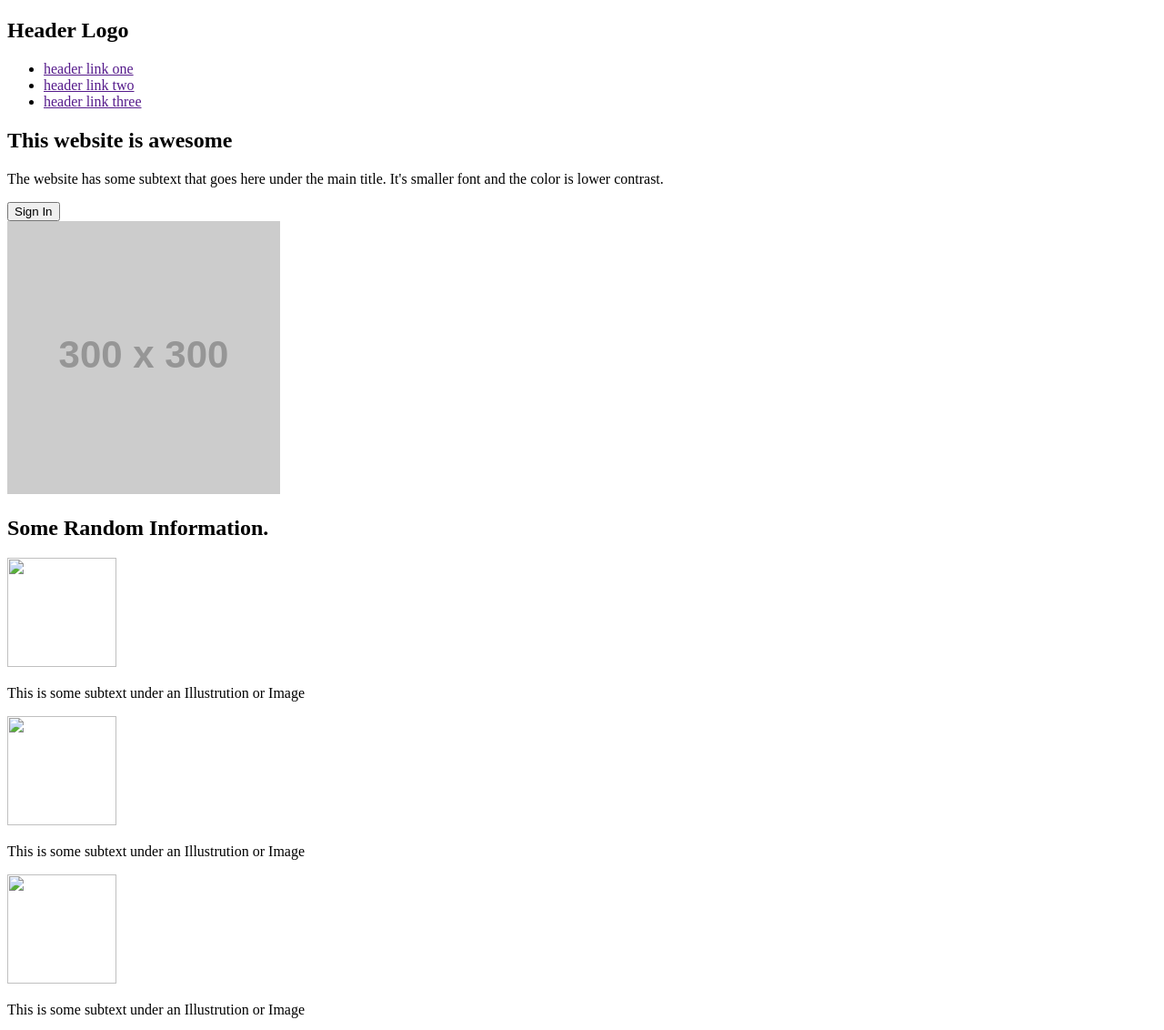
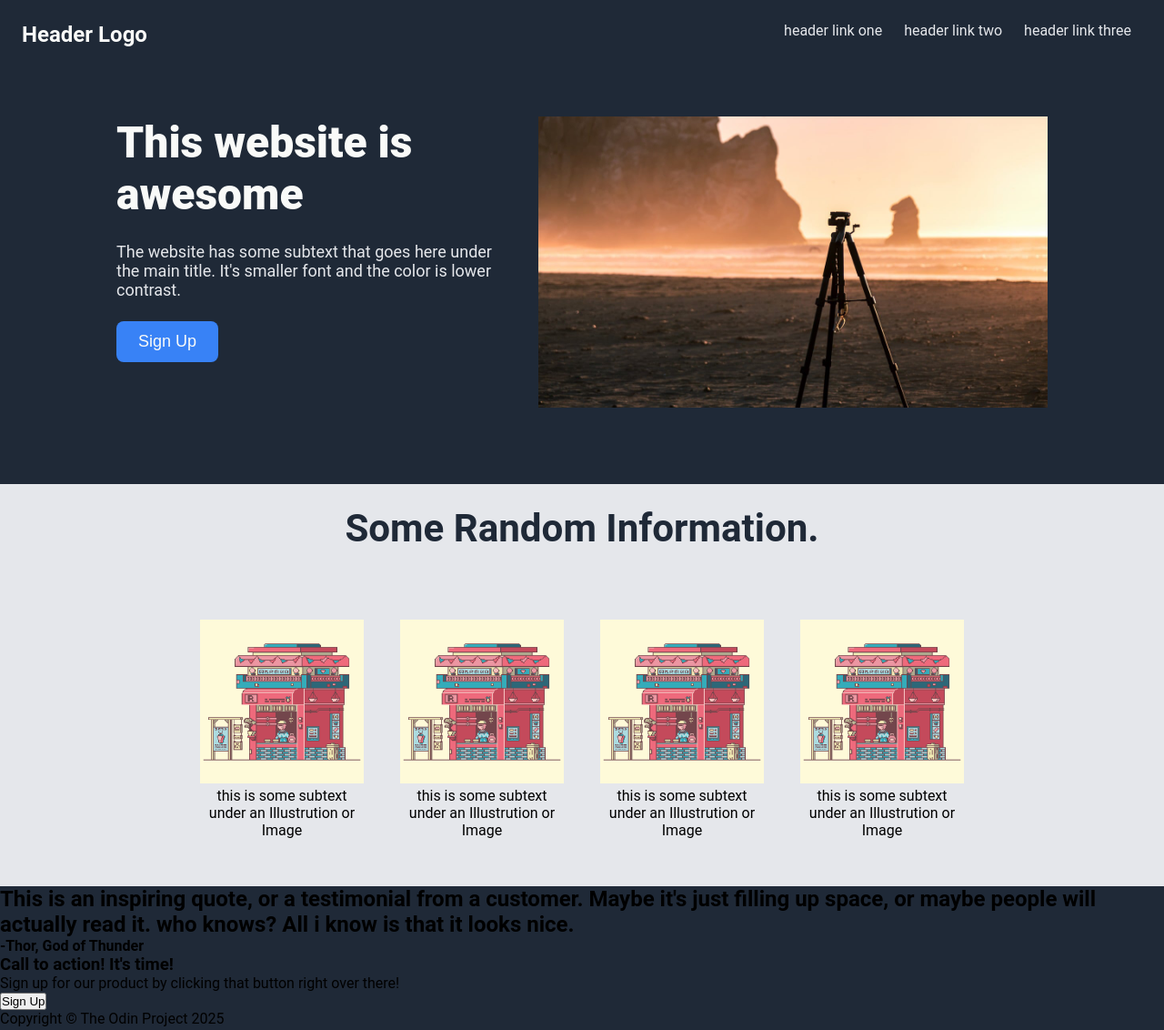
Before and after one commit to FrontEndExplorer-Temp/landing-page, a plain HTML site: page index.html in a window 1280 px wide. Shown: the top 1132 px of the page at 91% size. Drawn offline with Linux system fonts and the light colour scheme; placeholder pictures from the web are drawn by us.

Commit message:
add styles

```diff
--- a/index.html
+++ b/index.html
@@ -4,11 +4,12 @@
     <meta charset="UTF-8" />
     <meta name="viewport" content="width=device-width, initial-scale=1.0" />
     <title>Landing Page</title>
+    <link rel="stylesheet" href="/style/style.css" />
   </head>
   <body>
     <nav>
-      <div>
-        <h2>Header Logo</h2>
+      <div class="logo">
+        <h4>Header Logo</h4>
       </div>
       <div>
         <ul>
@@ -22,42 +23,47 @@
     <section class="hero">
       <div class="width">
         <div class="side1">
-          <h1>This website is awesome</h1>
+          <h2>This website is awesome</h2>
           <p>
             The website has some subtext that goes here under the main title.
             It's smaller font and the color is lower contrast.
           </p>
           <a href="">
-            <button>Sign In</button>
+            <button>Sign Up</button>
           </a>
         </div>
         <div class="side2">
-          <img src="https://via.placeholder.com/300" alt="Placeholder Image" />
+          <img
+            src="img/bay.jpg"
+            alt="Placeholder Image"
+            width="560px"
+            height="320px"
+          />
         </div>
       </div>
     </section>
 
     <section class="about-section">
       <div class="header">
-        <h1>Some Random Information.</h1>
+        <h3>Some Random Information.</h3>
       </div>
 
       <div class="infos">
         <div class="info">
-          <img src="" alt="" width="120px" height="120px" />
-          <p>This is some subtext under an Illustrution or Image</p>
+          <img src="img/pixel-art.png" alt="" width="180px" height="180px" />
+          <p>this is some subtext under an Illustrution or Image</p>
         </div>
         <div class="info">
-          <img src="" alt="" width="120px" height="120px" />
-          <p>This is some subtext under an Illustrution or Image</p>
+          <img src="img/pixel-art.png" alt="" width="180px" height="180px" />
+          <p>this is some subtext under an Illustrution or Image</p>
         </div>
         <div class="info">
-          <img src="" alt="" width="120px" height="120px" />
-          <p>This is some subtext under an Illustrution or Image</p>
+          <img src="img/pixel-art.png" alt="" width="180px" height="180px" />
+          <p>this is some subtext under an Illustrution or Image</p>
         </div>
         <div class="info">
-          <img src="" alt="" width="120px" height="120px" />
-          <p>This is some subtext under an Illustrution or Image</p>
+          <img src="img/pixel-art.png" alt="" width="180px" height="180px" />
+          <p>this is some subtext under an Illustrution or Image</p>
         </div>
       </div>
     </section>
--- a/style/style.css
+++ b/style/style.css
@@ -0,0 +1,111 @@
+:root {
+  --primary-color: #1f2937;
+  --secondary-color: #f9faf8;
+  --button-color: #3882f6;
+  --hero-sec: #e5e7eb;
+}
+
+* {
+  margin: 0;
+  padding: 0;
+  box-sizing: border-box;
+}
+body {
+  font-family: "roboto", sans-serif;
+  background-color: var(--primary-color);
+}
+
+/* Navbar */
+
+nav {
+  display: flex;
+  justify-content: space-between;
+  padding: 24px;
+}
+
+.logo {
+  color: var(--secondary-color);
+  font-size: 24px;
+}
+
+nav ul {
+  display: flex;
+  list-style: none;
+  text-decoration: none;
+}
+
+a {
+  color: var(--hero-sec);
+  text-decoration: none;
+}
+nav ul li {
+  margin: 0 12px;
+}
+
+.hero {
+  padding-top: 52px;
+  padding-bottom: 80px;
+  background-color: var(--primary-color);
+  max-width: 100%;
+}
+
+.width {
+  display: flex;
+  justify-content: space-between;
+  max-width: 1024px;
+  margin: 0 auto;
+  gap: 2rem;
+}
+
+.side1 h2 {
+  font-size: 48px;
+  color: var(--secondary-color);
+  font-weight: 900;
+}
+
+.side1 p {
+  font-size: 18px;
+  color: var(--hero-sec);
+  padding: 24px 0;
+}
+
+.side1 button {
+  background-color: var(--button-color);
+  color: var(--secondary-color);
+  padding: 12px 24px;
+  border: none;
+  border-radius: 8px;
+  font-size: 18px;
+  cursor: pointer;
+}
+
+.about-section {
+  background-color: var(--hero-sec);
+}
+
+.header {
+  font-size: 36px;
+  color: var(--primary-color);
+  font-weight: 900;
+  text-align: center;
+  padding-top: 24px;
+  padding-bottom: 24px;
+}
+
+.infos {
+  display: flex;
+  justify-content: center;
+  gap: 2.5rem;
+  margin: 0 auto;
+  max-width: 1200px;
+  padding: 52px;
+}
+
+.info {
+  width: 180px;
+  justify-self: center;
+}
+
+.info p {
+  text-align: center;
+}
```
Also changed, not shown: img/bay.jpg (added), img/pixel-art.png (added).
